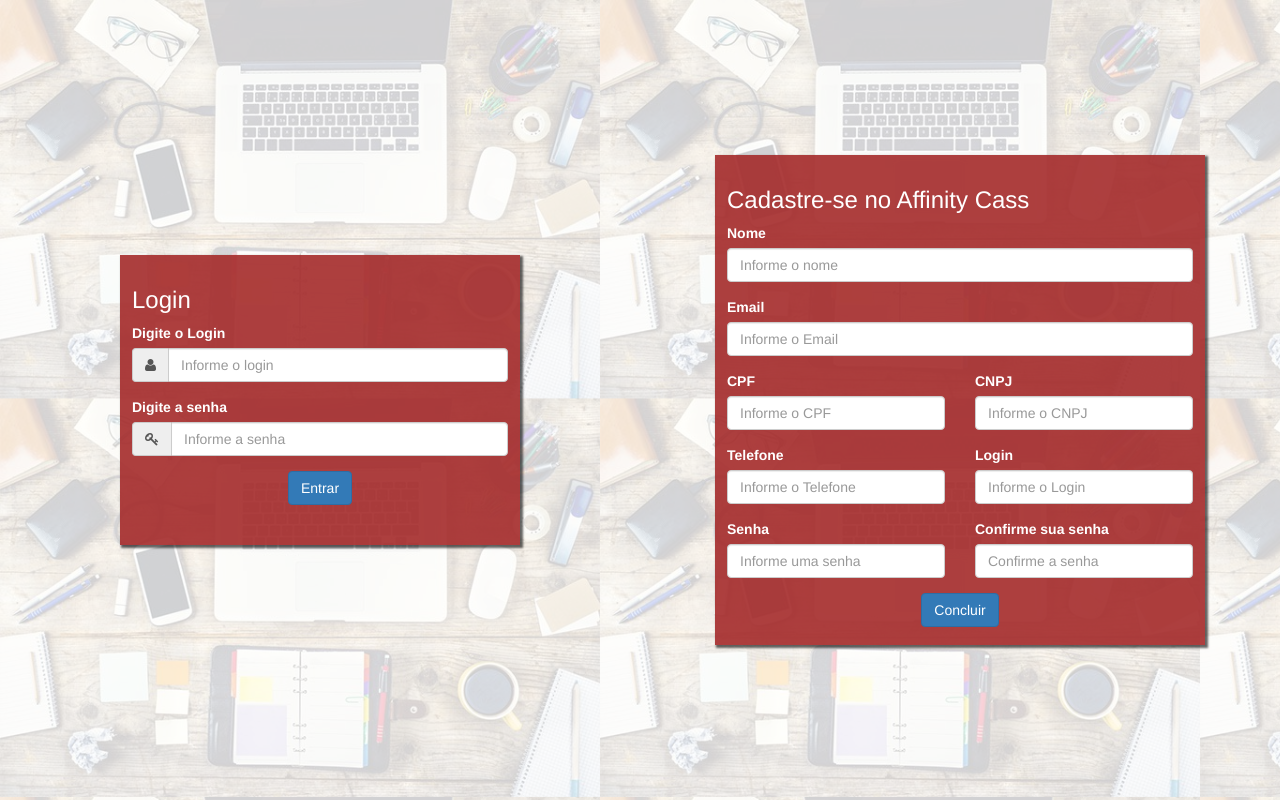
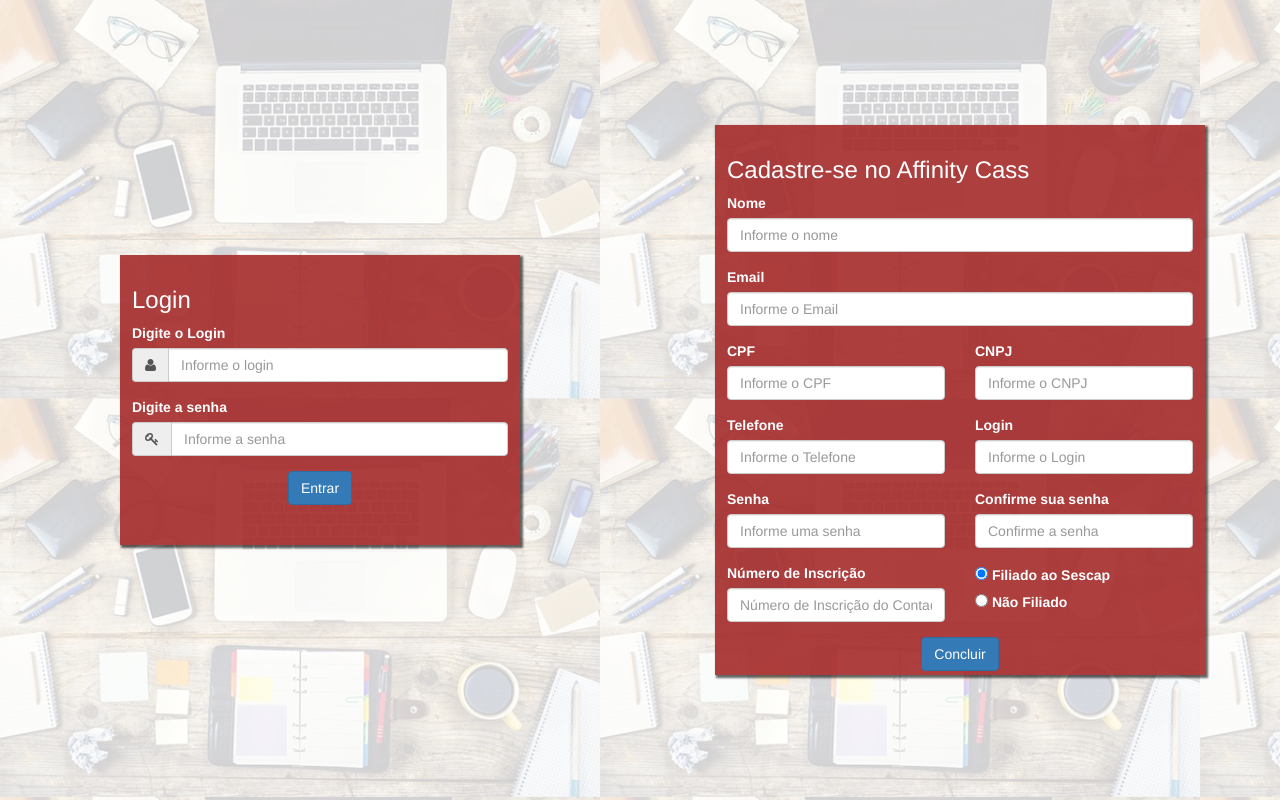
Before and after one commit to isaacduarte/affinityCass, a PHP site: page / in a window 1280 px wide. Run offline with PHP 8.4, Linux system fonts and the light colour scheme; some libraries are stand-ins or nearby versions.

Commit message:
finalizando cadastro de contador

```diff
--- a/controles/controleCadastroUsuario.php
+++ b/controles/controleCadastroUsuario.php
@@ -11,6 +11,8 @@
  $confsenha = filter_input(INPUT_POST, 'confsenha', FILTER_SANITIZE_SPECIAL_CHARS);
  $nivel=1;
  $cnpj = filter_input(INPUT_POST, 'cnpj', FILTER_SANITIZE_SPECIAL_CHARS);
+ $inscricao = filter_input(INPUT_POST, 'inscricao', FILTER_SANITIZE_SPECIAL_CHARS);
+ $filiado = filter_input(INPUT_POST, 'filiado', FILTER_SANITIZE_NUMBER_INT);
 
  if(empty($nome)){
  	echo "<script>alert('O campo nome e obrigatório')</script>";
@@ -24,8 +26,10 @@
  	echo "<script>alert('O campo senha e obrigatório')</script>";
  }else if($senha != $confsenha){
     echo "<script>alert('As senhas não coincidem')</script>";
+ }else if(empty($inscricao)){
+    echo "<script>alert('O campo Número de Inscrição é obrigatório')</script>";
  }else{
- 	$usuario = new Usuario($nome, $cpf, $email, $telefone, $login, md5($senha), $nivel, $cnpj);
+ 	$usuario = new Usuario($nome, $cpf, $email, $telefone, $login, md5($senha), $nivel, $cnpj, $inscricao, $filiado);
  	$usuario->cadastrar();
  	Usuario::logar($login, md5($senha));
     echo "<script>window.location='../paginas/inicio.php'</script>";
--- a/css/index.css
+++ b/css/index.css
@@ -49,7 +49,7 @@
 .lado-dois
 .container-formulario-cadastro{
 	width: 490px;
-	height: 490px;
+	height: 550px;
 	background-color: brown;
 	position: absolute;
 	top: 0;
--- a/index.php
+++ b/index.php
@@ -103,6 +103,16 @@
                             <label>Confirme sua senha</label>
                             <input class="form-control" type="password" name="confsenha" placeholder="Confirme a senha">
                         </div>
+					</div>
+					<div class="row">
+    					<div class="col-md-6 form-group">
+    						<label>Número de Inscrição</label>
+    				        <input class="form-control" type="text" name="inscricao" placeholder="Número de Inscrição do Contador">
+    					</div>
+						<div class="col-md-6 form-group">
+						  <label><input type="radio" checked name="filiado" value="1"> Filiado ao Sescap</label>
+		   				  <label><input type="radio" name="filiado" value="0"> Não Filiado</label>
+						</div>
     				</div>
     				<div class="row">
     					<div class="col-md-12">
```
Also changed, not shown: classes/Usuario.class.php (+8 -5 lines), conexao/dados.php (+4 -3 lines).
